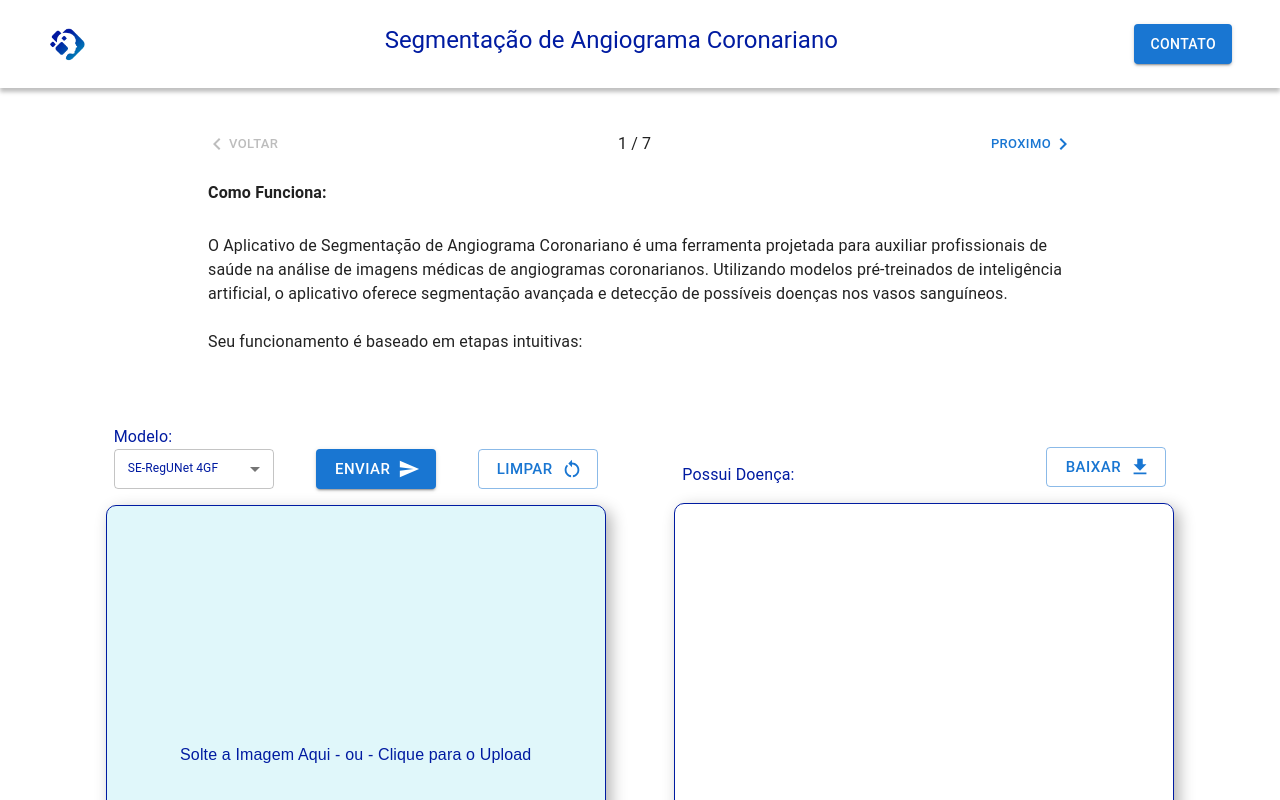
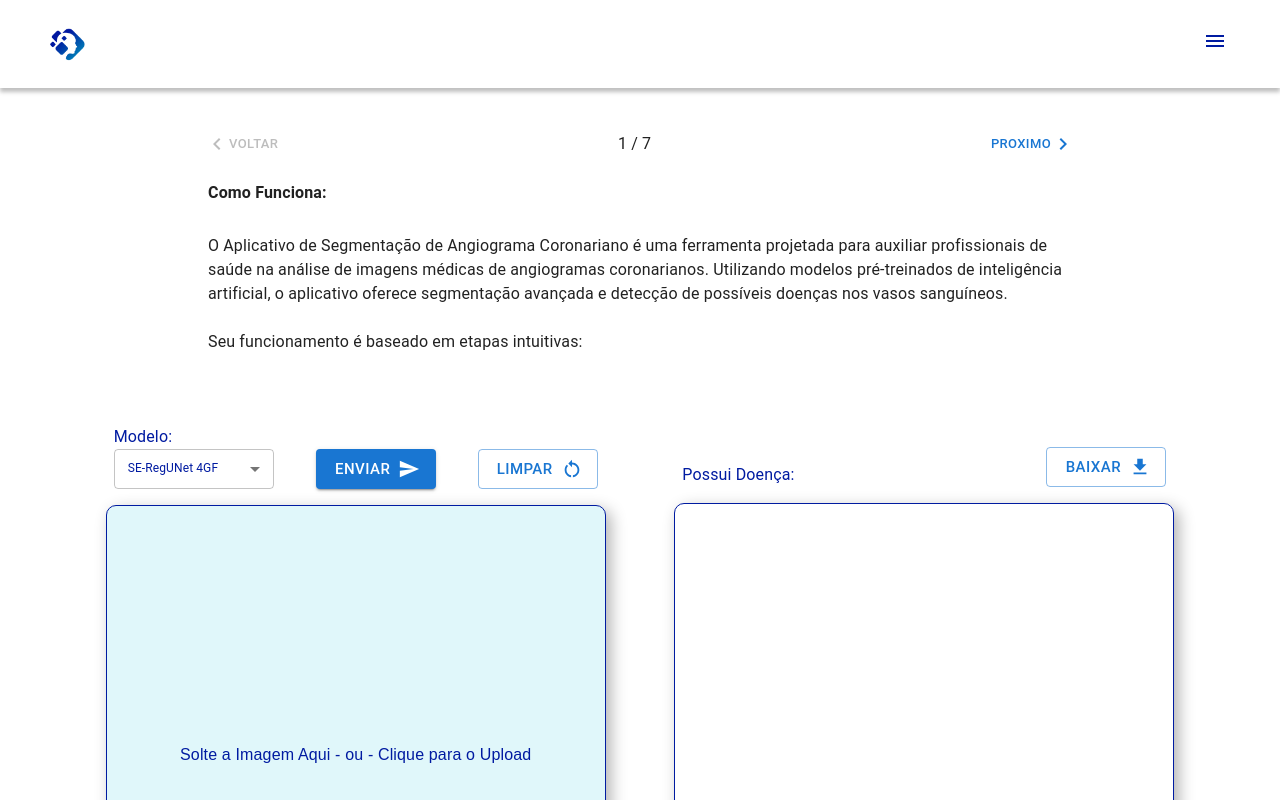
Before and after one commit to DheiverSantos/GeniusAI, a React (Vite) app: page /analise in a window 1280 px wide. Shown: the top 800 px of the page. Built offline with nearby package versions, Linux system fonts and the light colour scheme; sample sign-in values are in the browser's storage.

Commit message:
feat: add menuBar

```diff
--- a/src/components/header/Header.tsx
+++ b/src/components/header/Header.tsx
@@ -1,11 +1,6 @@
-import {
-  Box,
-  Button,
-  ThemeProvider,
-  Typography,
-  createTheme,
-} from '@mui/material'
+import { Box, ThemeProvider, createTheme } from '@mui/material'
 import icon from '../../assets/icon.png'
+import MenuBar from '../menuBar/MenuBar'
 
 const theme = createTheme({
   palette: {
@@ -33,19 +28,7 @@
           alt="logo-speed-beer"
           style={{ width: '2.5rem', height: '2.5rem' }}
         />
-
-        <Typography variant="h5" align="center" sx={{ color: '#001BA1' }}>
-          Segmentação de Angiograma Coronariano
-        </Typography>
-        <Button
-          variant="contained"
-          component="a"
-          href="https://api.whatsapp.com/send?phone=+5551989889898&text=OLA"
-          target="_blank"
-          rel="noopener noreferrer"
-        >
-          Contato
-        </Button>
+        <MenuBar />
       </Box>
     </ThemeProvider>
   )
--- /dev/null
+++ b/src/components/menuBar/MenuBar.tsx
@@ -0,0 +1,117 @@
+import { useState } from 'react'
+import {
+  Avatar,
+  Box,
+  Divider,
+  IconButton,
+  ListItemIcon,
+  Menu,
+  MenuItem,
+  Tooltip,
+} from '@mui/material'
+import {
+  Logout,
+  Menu as MenuIcon,
+  Settings,
+  WhatsApp,
+} from '@mui/icons-material'
+
+export default function MenuBar() {
+  const [anchorEl, setAnchorEl] = useState<null | HTMLElement>(null)
+  const open = Boolean(anchorEl)
+
+  const handleClick = (event: React.MouseEvent<HTMLElement>) => {
+    setAnchorEl(event.currentTarget)
+  }
+
+  const handleClose = () => {
+    setAnchorEl(null)
+  }
+
+  return (
+    <Box>
+      <Box sx={{ display: 'flex', alignItems: 'center', textAlign: 'center' }}>
+        <Tooltip title="Menu">
+          <IconButton
+            onClick={handleClick}
+            size="small"
+            sx={{ ml: 2 }}
+            aria-controls={open ? 'account-menu' : undefined}
+            aria-haspopup="true"
+            aria-expanded={open ? 'true' : undefined}
+          >
+            <MenuIcon sx={{ color: '#001BA1' }} />
+          </IconButton>
+        </Tooltip>
+      </Box>
+      <Menu
+        anchorEl={anchorEl}
+        id="account-menu"
+        open={open}
+        onClose={handleClose}
+        onClick={handleClose}
+        PaperProps={{
+          elevation: 0,
+          sx: {
+            overflow: 'visible',
+            filter: 'drop-shadow(0px 2px 8px rgba(0,0,0,0.32))',
+            mt: 1.5,
+            '& .MuiAvatar-root': {
+              width: 32,
+              height: 32,
+              ml: -0.5,
+              mr: 1,
+            },
+            '&:before': {
+              content: '""',
+              display: 'block',
+              position: 'absolute',
+              top: 0,
+              right: 14,
+              width: 10,
+              height: 10,
+              bgcolor: 'background.paper',
+              transform: 'translateY(-50%) rotate(45deg)',
+              zIndex: 0,
+            },
+          },
+        }}
+        transformOrigin={{ horizontal: 'right', vertical: 'top' }}
+        anchorOrigin={{ horizontal: 'right', vertical: 'bottom' }}
+      >
+        <MenuItem sx={{ color: '#001BA1' }} onClick={handleClose}>
+          <Avatar sx={{ backgroundColor: '#001BA1' }} /> Profile
+        </MenuItem>
+
+        <MenuItem sx={{ color: '#001BA1' }} onClick={handleClose}>
+          <ListItemIcon>
+            <Settings fontSize="small" sx={{ color: '#001BA1' }} />
+          </ListItemIcon>
+          Settings
+        </MenuItem>
+
+        <a
+          href="https://api.whatsapp.com/send?phone=+5551989889898&text=Olá"
+          target="_blank"
+          rel="noopener noreferrer"
+          style={{ textDecoration: 'none' }}
+        >
+          <MenuItem sx={{ color: '#001BA1' }} onClick={handleClose}>
+            <ListItemIcon>
+              <WhatsApp fontSize="small" sx={{ color: '#001BA1' }} />
+            </ListItemIcon>
+            Contato
+          </MenuItem>
+        </a>
+
+        <Divider />
+        <MenuItem sx={{ color: '#001BA1' }} onClick={handleClose}>
+          <ListItemIcon>
+            <Logout fontSize="small" sx={{ color: '#001BA1' }} />
+          </ListItemIcon>
+          Logout
+        </MenuItem>
+      </Menu>
+    </Box>
+  )
+}
```
